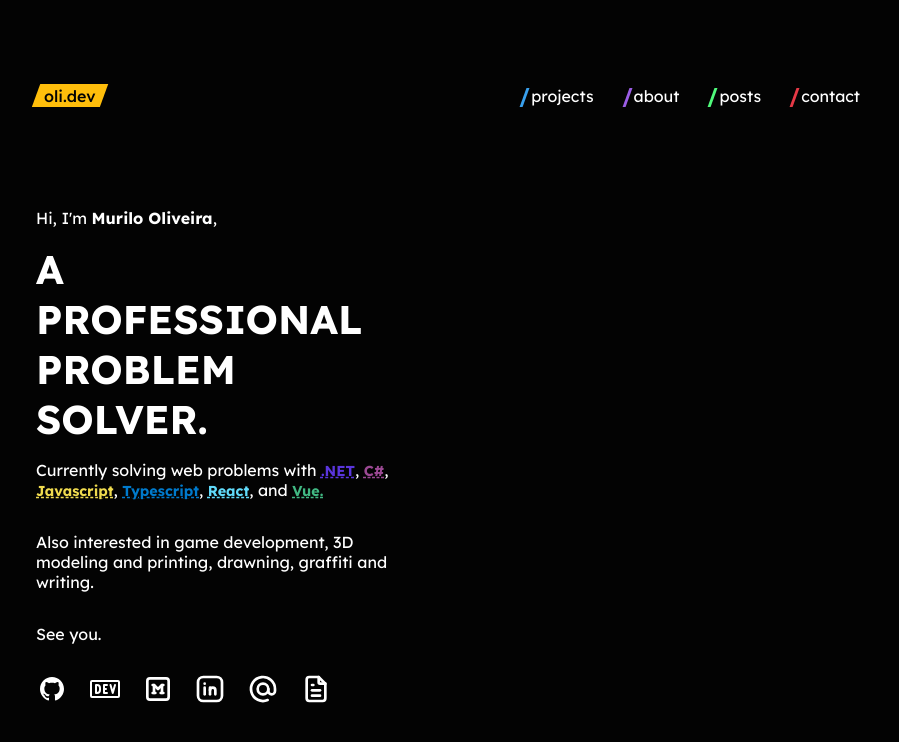
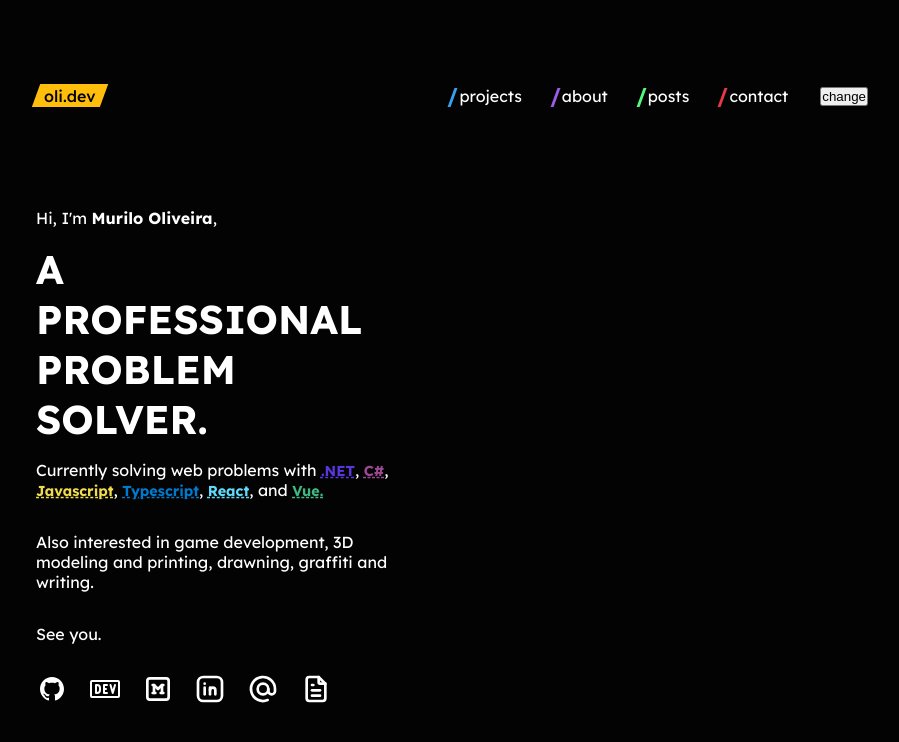
Before and after one commit to murilo-oli/portfolio, a React (Vite) app: page / in a window 1280 px wide. Shown: the top 742 px of the page, without its empty margins (188-1087 px from the left). Built offline with nearby package versions, Linux system fonts and the light colour scheme; no server answers.

Commit message:
🌐 Implementing i18n

```diff
--- a/package.json
+++ b/package.json
@@ -13,8 +13,11 @@
     "@react-three/drei": "^9.112.1",
     "@react-three/fiber": "^8.17.7",
     "html-react-parser": "^5.1.16",
+    "i18next": "^24.2.1",
+    "i18next-browser-languagedetector": "^8.0.2",
     "react": "^18.3.1",
     "react-dom": "^18.3.1",
+    "react-i18next": "^15.4.0",
     "react-icons": "^5.3.0",
     "react-router-dom": "^7.0.1",
     "styled-components": "^6.1.13",
--- a/src/components/Navbar/Navbar.tsx
+++ b/src/components/Navbar/Navbar.tsx
@@ -1,6 +1,7 @@
 import styled from 'styled-components';
 import colors from '../../styles/colors'
 import { Item, LogoItem } from "./NavItem";
+import LangSelect from "../i18n/LangSelector";
 
 export default function Navbar() {
     return (
@@ -11,6 +12,7 @@ export default function Navbar() {
                 <Item color={colors.about} to='/me'>about</Item>
                 <Item color={colors.blog} to='/blog'>posts</Item>
                 <Item color={colors.contact} to='/contact'>contact</Item>
+                <LangSelect/>
             </MenuContainer>
         </NavContainer>
     );
--- /dev/null
+++ b/src/components/i18n/LangSelector.tsx
@@ -0,0 +1,20 @@
+import {useTranslation} from "react-i18next";
+
+export default function I18n() {
+    const {i18n} = useTranslation();
+
+    function handleLanguage(lang : string){
+        i18n.changeLanguage(lang)
+    }
+
+    const selectedLang = i18n.language;
+
+    return (
+        <button
+        onClick={() => {
+            const lang : string = selectedLang == "pt-BR" ? "en-US" : "pt-BR";
+            handleLanguage(lang)
+        }}
+        >change</button>
+    )
+}
--- /dev/null
+++ b/src/i18n/index.ts
@@ -0,0 +1,19 @@
+import i18n from "i18next";
+import LanguageDetector from 'i18next-browser-languagedetector';
+import {initReactI18next} from "react-i18next";
+
+//import allowed idioms
+import translations from "./locales";
+
+const i18nConfig = {
+    resources: translations,
+    fallbackLng: 'pt-BR',
+    defaultNS: 'translations'
+};
+
+i18n
+    .use(LanguageDetector)
+    .use(initReactI18next)
+    .init(i18nConfig);
+
+export default i18n;
--- /dev/null
+++ b/src/i18n/locales/en-us.ts
@@ -0,0 +1,7 @@
+export default {
+    translations:{
+        home: {
+            msg: 'hi'
+        }
+    }
+}
--- /dev/null
+++ b/src/i18n/locales/index.ts
@@ -0,0 +1,7 @@
+import ptBrTranslations from './pt-br'
+import enUsTranslations from './en-us'
+
+export default {
+  'pt-BR': ptBrTranslations,
+  'en-US': enUsTranslations
+}
--- /dev/null
+++ b/src/i18n/locales/pt-br.ts
@@ -0,0 +1,7 @@
+export default {
+    translations:{
+        home: {
+            msg: 'ola'
+        }
+    }
+}
--- a/src/main.tsx
+++ b/src/main.tsx
@@ -2,6 +2,7 @@ import { StrictMode } from 'react'
 import { createRoot } from 'react-dom/client'
 import {BrowserRouter} from 'react-router-dom'
 import App from './App.tsx'
+import "./i18n"
 
 createRoot(document.getElementById('root')!).render(
   <StrictMode>
--- a/src/pages/Home.tsx
+++ b/src/pages/Home.tsx
@@ -2,11 +2,13 @@ import styled from "styled-components";
 import Socials from "../components/Socials";
 import Model3D from "../components/3D/Model3D";
 import { Suspense } from "react";
+// import Translator from "../components/i18n/Translator";
 
 export default function Home() {
     return (
         <HomeContainer id="home">
             <TextContent>
+                {/* <Translator path="home.msg"/> */}
                 <p>Hi, I&apos;m <strong>Murilo Oliveira</strong>,</p>
                 <h1>A PROFESSIONAL PROBLEM SOLVER.</h1>
                 <p>Currently solving web problems with <span data-lang="dotnet">.NET</span>, <span data-lang="csharp">C#</span>, <span data-lang="js">Javascript</span>, <span data-lang="ts">Typescript</span>, <span data-lang="react">React</span>, and <span data-lang="vue">Vue.</span></p>
```
Also changed, not shown: src/components/i18n/Translator.ts (added, +9 -0 lines), 1 other file (tests, documents, lock files or other folders).
